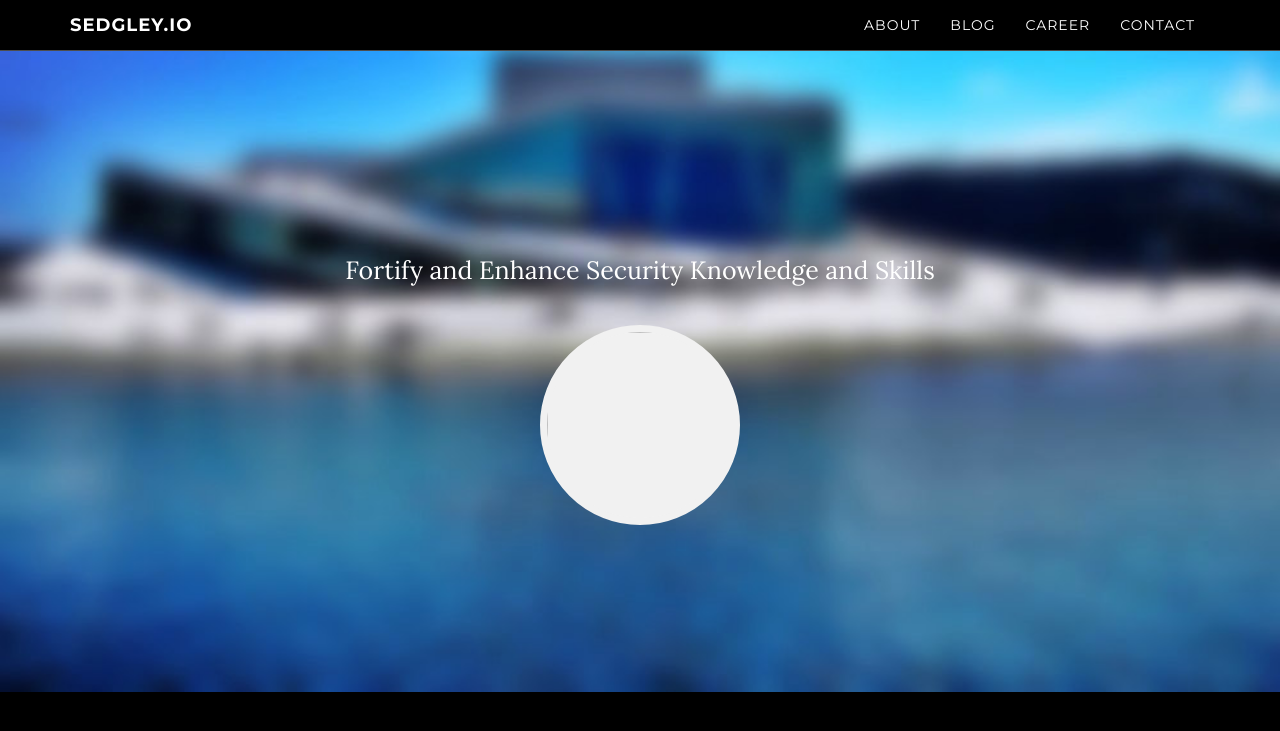
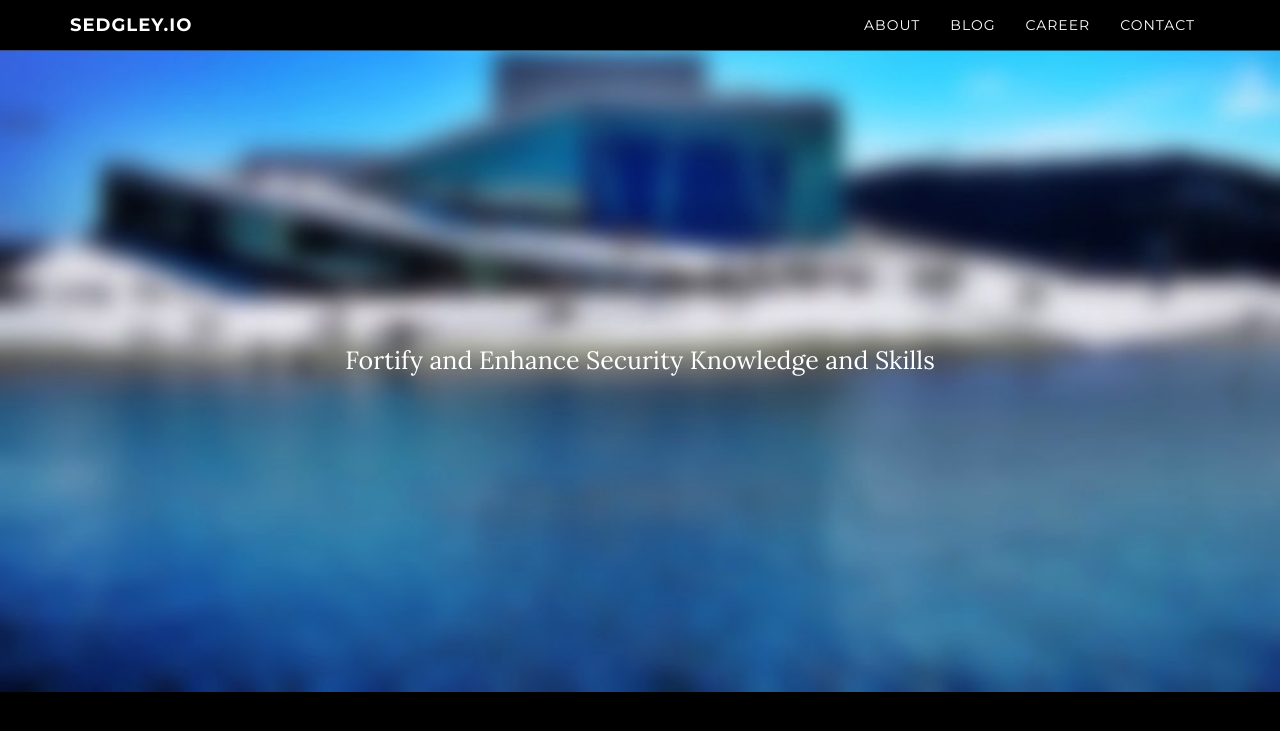
Before and after one commit to cbsedgley/cbsedgley.github.io, a Jekyll site: the page built from index.html, in a window 1280 px wide and 900 px high, scrolled down 208 px. Shown: the top 731 px of the window. Built offline with Jekyll 4.4.1, drawn with Linux system fonts in a browser that asks for light colours; comment, search, counter and statistics services are not loaded.

Commit message:
remove img.me

```diff
--- a/_includes/about.html
+++ b/_includes/about.html
@@ -1,8 +1,8 @@
-<!-- About Section
+<!-- About Section -->
 <section id="{{ page.title }}" class="container content-section text-center">
   <div class="row">
       <div class="col-lg-8 col-lg-offset-2">
         {{ page.content | markdownify }}
   </div>
   </div>
-</section> -->
+</section>
--- a/css/timeline.css
+++ b/css/timeline.css
@@ -67,30 +67,12 @@
     background-color: #f1f1f1;
 }
 
-.img-me {
-    z-index: 100;
-    left: 0;
-    width: 100px;
-    height: 100px;
-    margin-left: 0;
-    border: 7px solid #f1f1f1;
-    border-radius: 100%;
-    text-align: center;
-    color: #fff;
-    background-color: #f1f1f1;
-}
-
 .timeline>li .timeline-image h4 {
     margin-top: 12px;
     font-size: 10px;
     line-height: 14px;
 }
 
-.img-me h4 {
-    margin-top: 12px;
-    font-size: 10px;
-    line-height: 14px;
-}
 
 .timeline>li.timeline-inverted>.timeline-panel {
     float: right;
@@ -154,19 +136,7 @@
         margin-left: -50px;
     }
 
-    .img-me {
-        left: 50%;
-        width: 150px;
-        height: 150px;
-    }
-
     .timeline>li .timeline-image h4 {
-        margin-top: 16px;
-        font-size: 13px;
-        line-height: 18px;
-    }
-
-    .img-me h4 {
         margin-top: 16px;
         font-size: 13px;
         line-height: 18px;
@@ -194,18 +164,8 @@
         margin-left: -75px;
     }
 
-    .img-me {
-        width: 200px;
-        height: 200px;
-    }
 
     .timeline>li .timeline-image h4 {
-        margin-top: 30px;
-        font-size: 18px;
-        line-height: 26px;
-    }
-
-    .img-me h4 {
         margin-top: 30px;
         font-size: 18px;
         line-height: 26px;
@@ -231,16 +191,7 @@
         margin-left: -85px;
     }
 
-    .timeline>li .img-me {
-        width: 200px;
-        height: 200px;
-    }
-
     .timeline>li .timeline-image h4 {
-        margin-top: 40px;
-    }
-
-    .timeline>li .img-me h4 {
         margin-top: 40px;
     }
 
```
